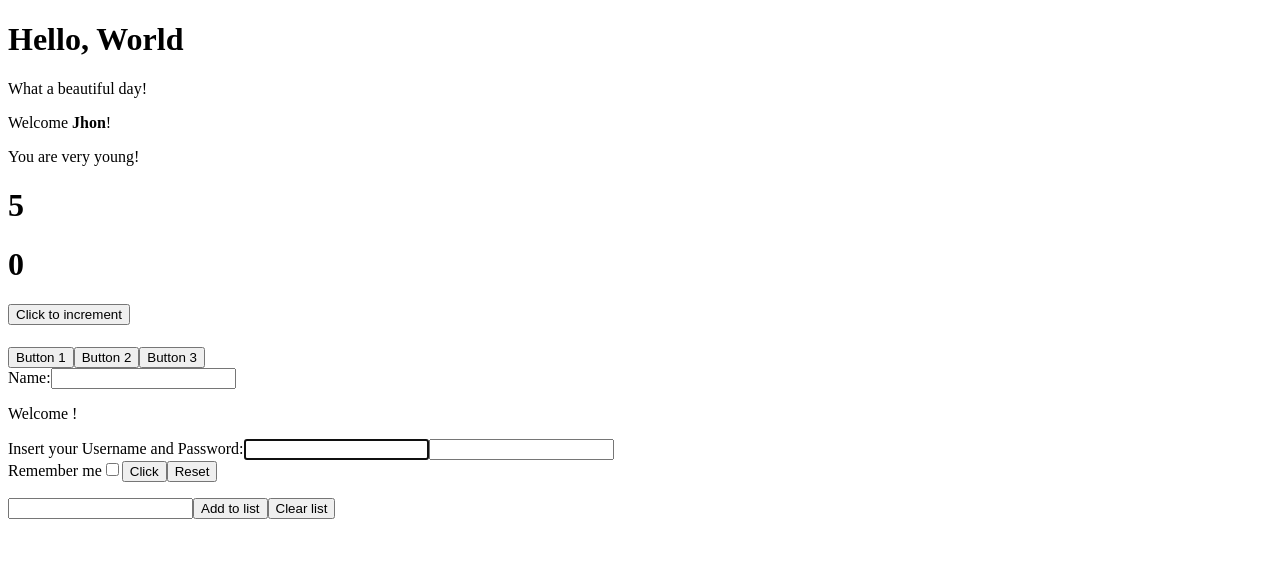
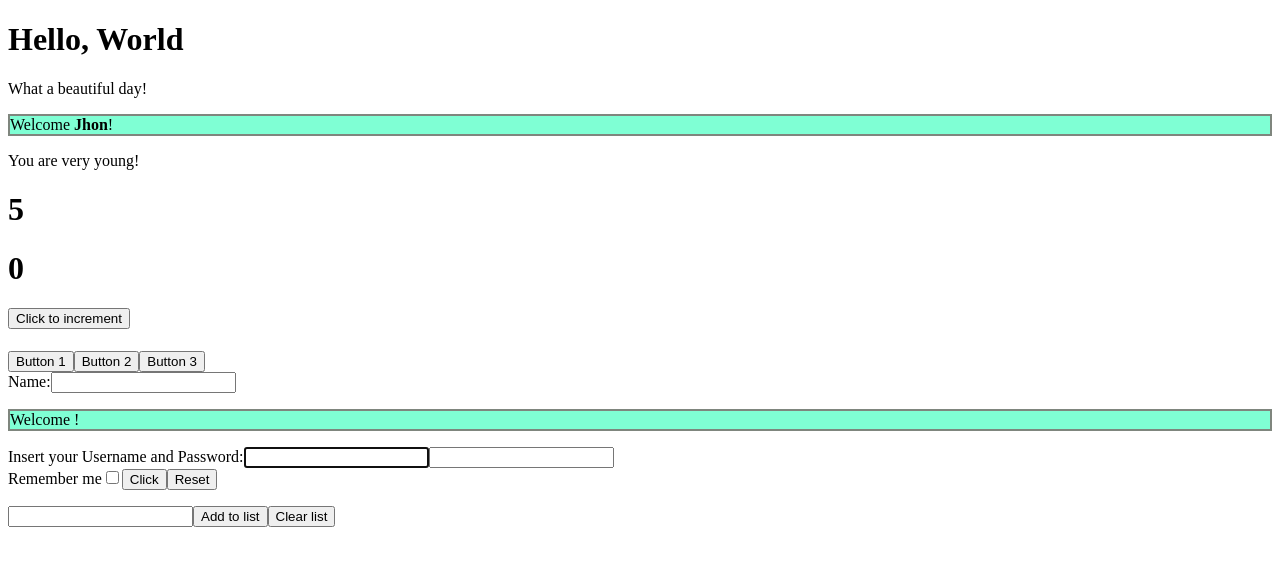
Before and after one commit to camilla-devasini/react-exercises, a React (Create React App) app: page / in a window 1280 px wide. Shown: the top 566 px of the page. Built offline with nearby package versions, Linux system fonts and the light colour scheme.

Commit message:
add ex. styling-01

```diff
--- a/src/components/Welcome.js
+++ b/src/components/Welcome.js
@@ -12,7 +12,7 @@ class Welcome extends React.Component {
 
             return (
                 <>
-                    <p>Welcome {this.props.name && <strong>{this.props.name}</strong>}!</p>
+                    <p className="welcome">Welcome {this.props.name && <strong>{this.props.name}</strong>}!</p>
                     <Age age={this.props.age} />
                 </>
             )
--- /dev/null
+++ b/src/index.css
@@ -0,0 +1,4 @@
+.welcome {
+    background-color: aquamarine;
+    border: 2px solid rgb(127, 134, 126);
+}
--- a/src/index.js
+++ b/src/index.js
@@ -1,6 +1,7 @@
 import React from "react";
 import * as ReactDOM from 'react-dom/client';
 import App from "./App.js";
+import "./index.css";
 
 const root = ReactDOM.createRoot(document.getElementById("root"));
 root.render(
```
